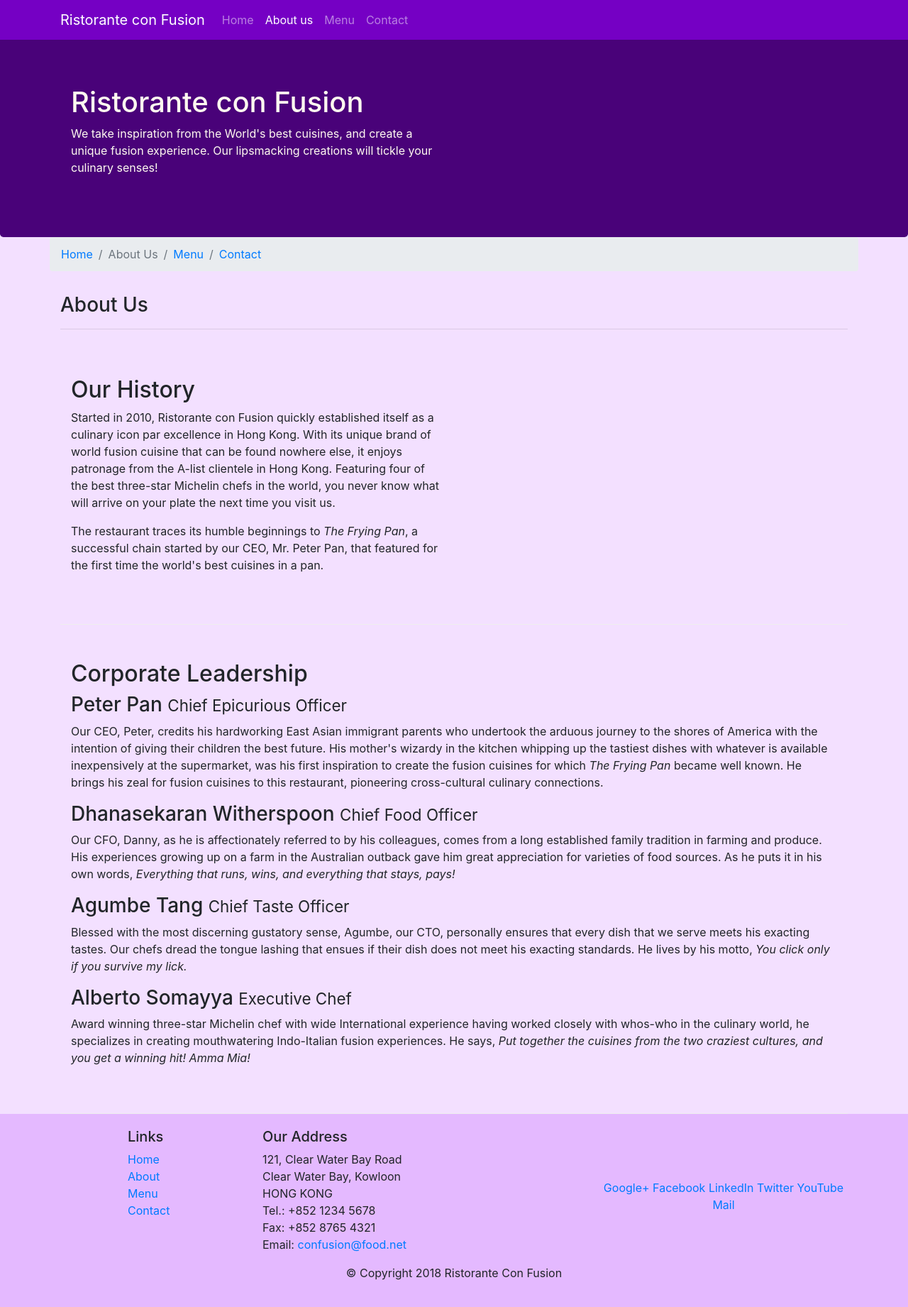
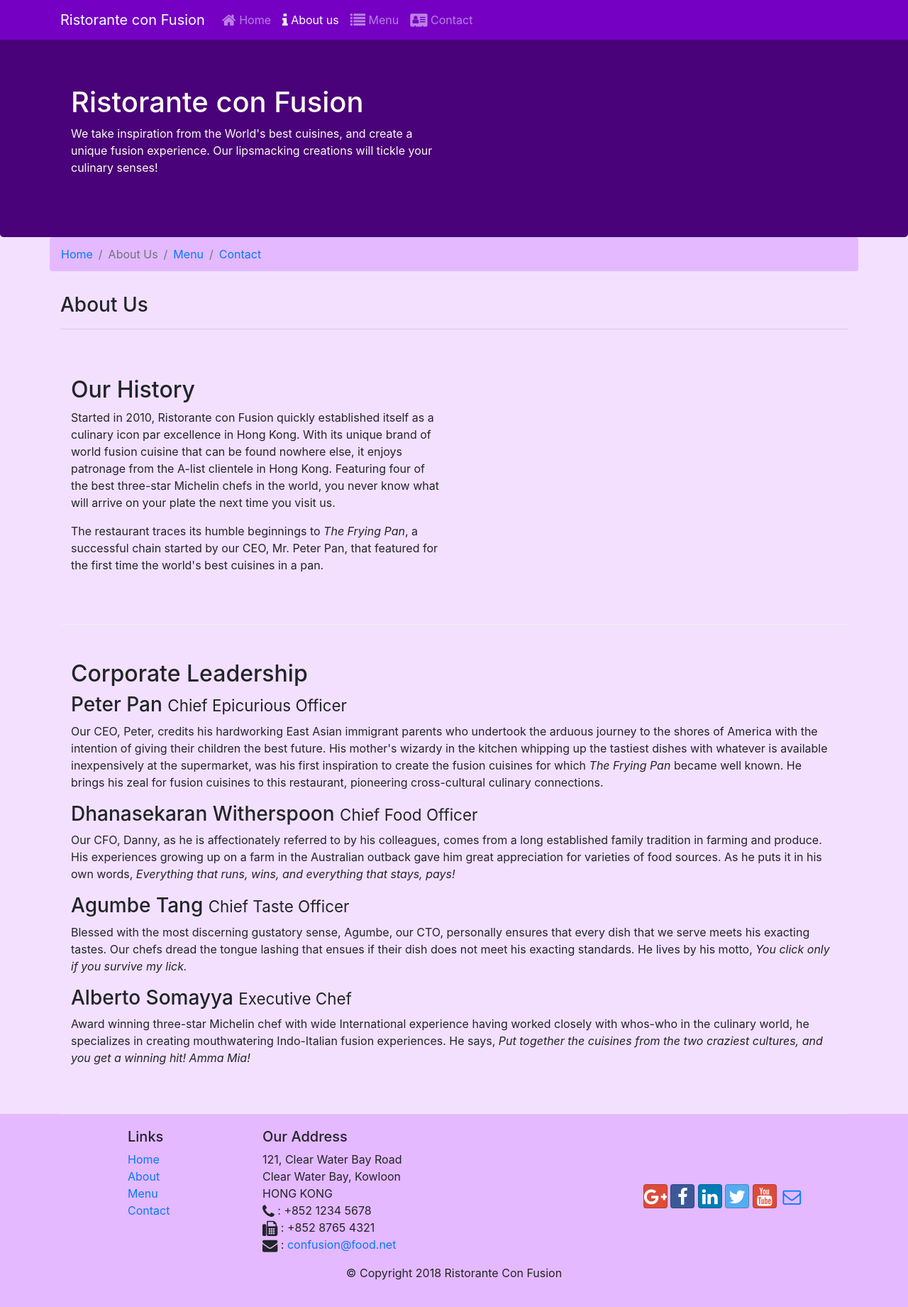
Before and after one commit to MischokLO/bootstrap4, a website: page aboutus.html in a window 1280 px wide. Shown: the whole page at 71% size. Drawn offline with nearby package versions, Linux system fonts and the light colour scheme.

Commit message:
added icon fonts

```diff
--- a/aboutus.html
+++ b/aboutus.html
@@ -9,6 +9,8 @@
 
     <!-- Bootstrap CSS -->
     <link rel="stylesheet" href="node_modules/bootstrap/dist/css/bootstrap.min.css">
+    <link rel="stylesheet" href="node_modules/font-awesome/css/font-awesome.min.css">
+    <link rel="stylesheet" href="node_modules/bootstrap-social/bootstrap-social.css">
     <link rel="stylesheet" href="css/styles.css">
 
     <title>Ristorante Con Fusion: About Us</title>
@@ -24,10 +26,13 @@
             <a class="navbar-brand" href="./index.html">Ristorante con Fusion</a>
             <div class="collapse navbar-collapse" id="Navbar">
                 <ul class="navbar-nav mr-auto">
-                    <li cLASS="nav-item"><a class="nav-link" href="/index.html">Home</a></li>
-                    <li cLASS="nav-item active"><a class="nav-link" href="#">About us</a></li>
-                    <li cLASS="nav-item"><a class="nav-link" href="#">Menu</a></li>
-                    <li cLASS="nav-item"><a class="nav-link" href="#">Contact</a></li>
+                    <li cLASS="nav-item"><a class="nav-link" href="/index.html"><span class="fa fa-home fa-lg"></span>
+                            Home</a></li>
+                    <li cLASS="nav-item active"><a class="nav-link" href="#"><span class="fa fa-info fa-lg"></span>
+                            About us</a></li>
+                    <li cLASS="nav-item"><a class="nav-link" href="#"><span class="fa fa-list fa-lg"></span> Menu</a></li>
+                    <li cLASS="nav-item"><a class="nav-link" href="#"><span class="fa fa-address-card fa-lg"></span>
+                            Contact</a></li>
                 </ul>
             </div>
         </div>
@@ -124,19 +129,20 @@
                         121, Clear Water Bay Road<br>
                         Clear Water Bay, Kowloon<br>
                         HONG KONG<br>
-                        Tel.: +852 1234 5678<br>
-                        Fax: +852 8765 4321<br>
-                        Email: <a href="mailto:confusion@food.net">confusion@food.net</a>
+                        <i class="fa fa-phone fa-lg"></i> : +852 1234 5678<br>
+                        <i class="fa fa-fax fa-lg"></i> : +852 8765 4321<br>
+                        <i class="fa fa-envelope fa-lg"></i> : <a href="mailto:confusion@food.net">confusion@food.net</a>
                     </address>
                 </div>
                 <div class="col-12 col-sm-4 align-self-center">
                     <div class="text-center">
-                        <a href="http://google.com/+">Google+</a>
-                        <a href="http://www.facebook.com/profile.php?id=">Facebook</a>
-                        <a href="http://www.linkedin.com/in/">LinkedIn</a>
-                        <a href="http://twitter.com/">Twitter</a>
-                        <a href="http://youtube.com/">YouTube</a>
-                        <a href="mailto:">Mail</a>
+                        <a class="btn btn-social-icon btn-google" href="http://google.com/+"><i class="fa fa-google-plus fa-lg"></i></a>
+                        <a class="btn btn-social-icon btn-facebook" href="http://www.facebook.com/profile.php?id="><i
+                                class="fa fa-facebook fa-lg"></i></a>
+                        <a class="btn btn-social-icon btn-linkedin" href="http://www.linkedin.com/in/"><i class="fa fa-linkedin fa-lg"></i></a>
+                        <a class="btn btn-social-icon btn-twitter" href="http://twitter.com/"><i class="fa fa-twitter fa-lg"></i></a>
+                        <a class="btn btn-social-icon btn-google" href="http://youtube.com/"><i class="fa fa-youtube fa-lg"></i></a>
+                        <a class="btn btn-social-icon" href="mailto:"><i class="fa fa-envelope-o fa-lg"></i></a>
                     </div>
                 </div>
             </div>
--- a/css/styles.css
+++ b/css/styles.css
@@ -42,3 +42,7 @@ body {
 .aboutus {
     margin-top: 15px;
 }
+
+.breadcrumb {
+    background-color:#e4b9ff;
+}
--- a/package.json
+++ b/package.json
@@ -23,6 +23,8 @@
   },
   "dependencies": {
     "bootstrap": "^4.1.3",
+    "bootstrap-social": "^5.1.1",
+    "font-awesome": "^4.7.0",
     "jquery": "^3.3.1",
     "popper.js": "^1.14.4"
   }
```
Also changed, not shown: index.html (+20 -13 lines), 1 other file.
